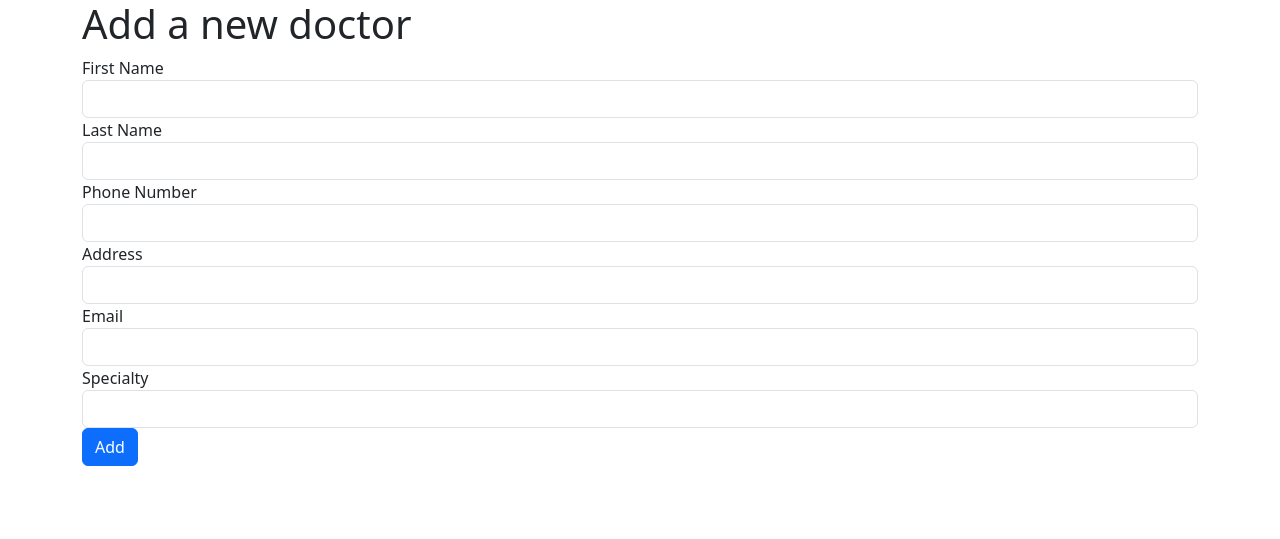
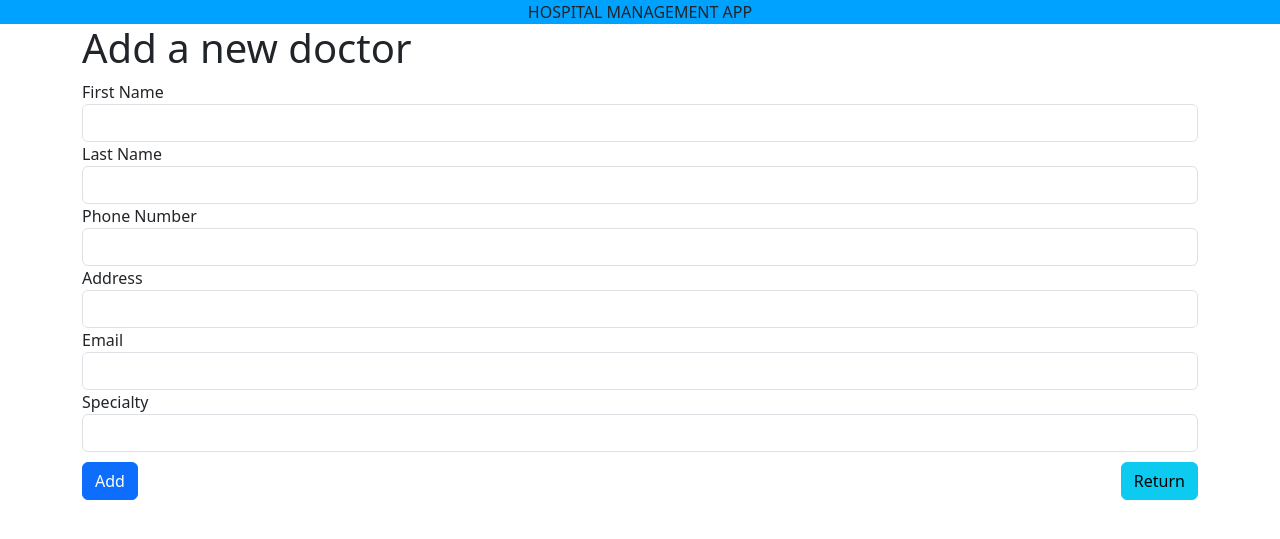
Before and after one commit to GiorgosAg/hospapp, a Django app: page /hospital/add_doctor/ in a window 1280 px wide. Shown: the top 539 px of the page. Run offline with Django 3.2, Linux system fonts and the light colour scheme.

Commit message:
HospitalManagement v0.5.3

```diff
--- a/hospital/templates/add_doctor.html
+++ b/hospital/templates/add_doctor.html
@@ -11,6 +11,12 @@
     <title>Add new doctor</title>
   </head>
   <body>
+    <header
+      class="d-flex justify-content-center"
+      style="background-color: rgb(0, 162, 255)"
+    >
+      HOSPITAL MANAGEMENT APP
+    </header>
     <div class="container">
       <h1>Add a new doctor</h1>
       <form method="POST">
@@ -75,7 +81,16 @@
             required
           />
         </div>
-        <button type="submit" class="btn btn-primary">Add</button>
+        <div class="row" style="margin-top: 10px">
+          <div class="col">
+            <button type="submit" class="btn btn-primary">Add</button>
+          </div>
+          <div class="col text-end">
+            <a href="{% url 'hospital:doctors' %}" class="btn btn-info"
+              >Return</a
+            >
+          </div>
+        </div>
       </form>
     </div>
     <script src="https://cdn.jsdelivr.net/npm/bootstrap@5.3.0/dist/js/bootstrap.bundle.min.js"></script>
--- a/hospital/templates/appointments.html
+++ b/hospital/templates/appointments.html
@@ -11,6 +11,12 @@
     <title>Appointments</title>
   </head>
   <body>
+    <header
+      class="d-flex justify-content-center"
+      style="background-color: rgb(0, 162, 255)"
+    >
+      HOSPITAL MANAGEMENT APP
+    </header>
     <div class="container">
       <h1>Appointments</h1>
       <div class="d-flex justify-content-between">
--- a/hospital/templates/doctors.html
+++ b/hospital/templates/doctors.html
@@ -11,6 +11,12 @@
     <title>Doctors</title>
   </head>
   <body>
+    <header
+      class="d-flex justify-content-center"
+      style="background-color: rgb(0, 162, 255)"
+    >
+      HOSPITAL MANAGEMENT APP
+    </header>
     <div class="container">
       <h1>Doctors</h1>
       <div class="d-flex justify-content-between">
--- a/hospital/templates/patients.html
+++ b/hospital/templates/patients.html
@@ -11,6 +11,12 @@
     <title>Patients</title>
   </head>
   <body>
+    <header
+      class="d-flex justify-content-center"
+      style="background-color: rgb(0, 162, 255)"
+    >
+      HOSPITAL MANAGEMENT APP
+    </header>
     <div class="container">
       <h1>Patients</h1>
       <div class="d-flex justify-content-between">
```
Also changed, not shown: hospital/templates/add_appointment.html (+16 -1 lines), hospital/templates/add_patient.html (+16 -1 lines).
